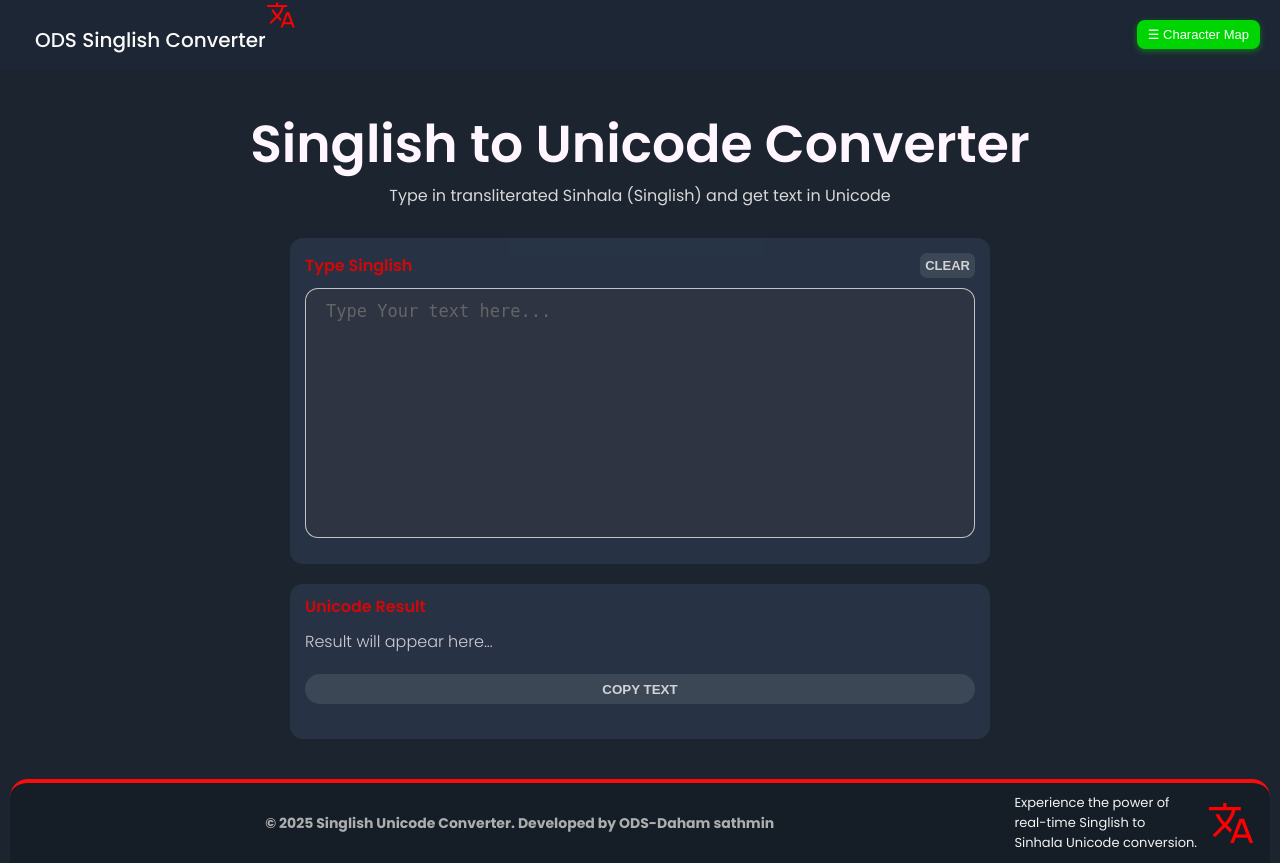
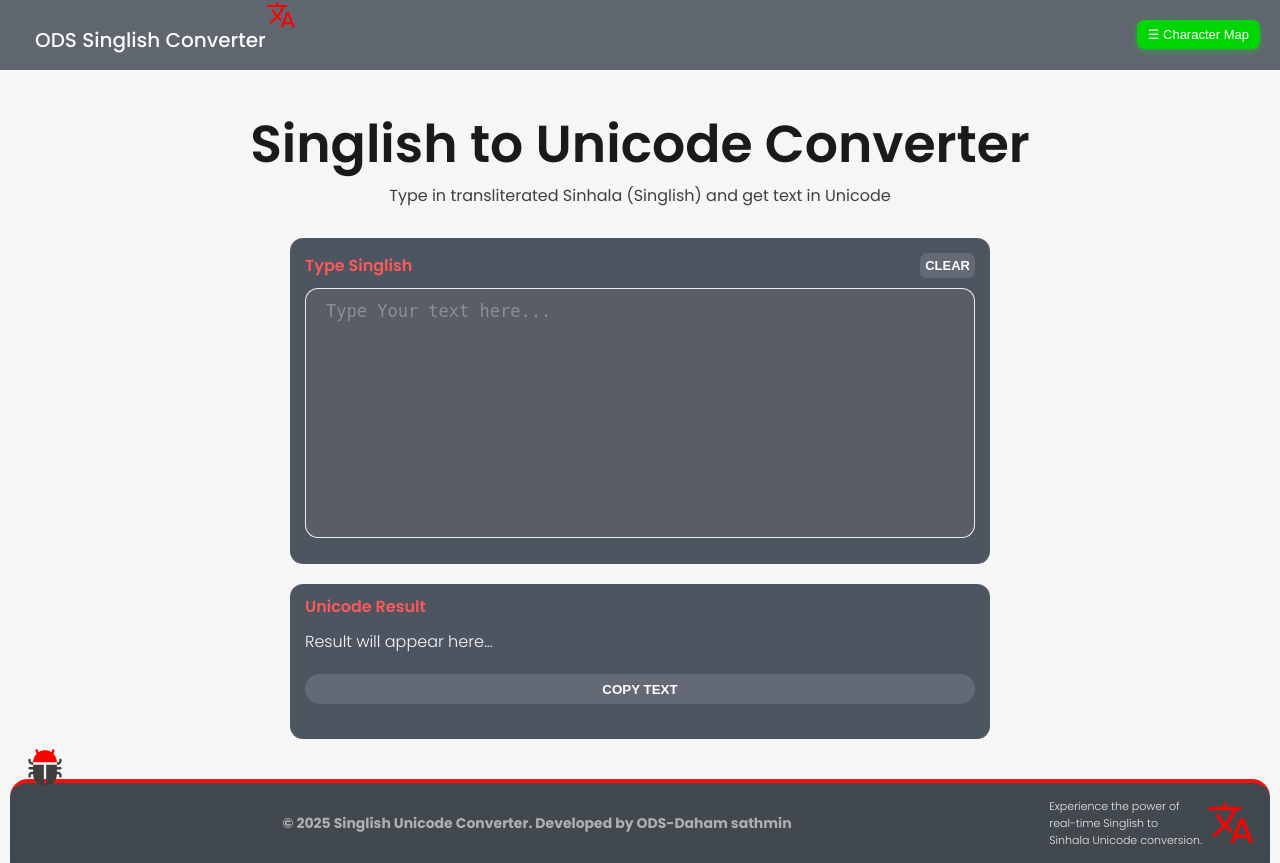
Before and after one commit to DahamSathmina/ODS_Singlish_Converter-Base_on_python, a Flask app: page / in a window 1280 px wide. Run offline with Flask 3, Linux system fonts and the light colour scheme.

Commit message:
Update V2.3.1.0

```diff
--- a/static/script.js
+++ b/static/script.js
@@ -35,9 +35,42 @@ document.addEventListener("DOMContentLoaded", function () {
         if (t < 1) return (c / 2) * t * t * t + b;
         t -= 2;
         return (c / 2) * (t * t * t + 2) + b;
-      }
+      }s
 
       requestAnimationFrame(animation);
     });
   });
 });
+/* Toggle Light/Dark Theame */
+document.addEventListener("DOMContentLoaded", () => {
+  const themeToggle = document.getElementById("theme-toggle");
+  const root = document.documentElement;
+
+  // Define icons for dark and light modes
+  const darkIcon = "/static/assets/Theme_Toggle_Dark.svg";  // replace with your dark mode icon path
+  const lightIcon = "/static/assets/Theme_Toggle_Light.svg"; // replace with your light mode icon path
+
+  // Initialize theme and icon from localStorage or default dark
+  let savedTheme = localStorage.getItem("theme") || "light";
+  root.setAttribute("data-theme", savedTheme);
+  updateIcon(savedTheme);
+
+  themeToggle.addEventListener("click", () => {
+    let currentTheme = root.getAttribute("data-theme");
+    let newTheme = currentTheme === "light" ? "dark" : "light";
+    root.setAttribute("data-theme", newTheme);
+    localStorage.setItem("theme", newTheme);
+    updateIcon(newTheme);
+  });
+
+  function updateIcon(theme) {
+    const img = themeToggle.querySelector("img");
+    if (theme === "light") {
+      img.src = lightIcon;
+      img.alt = "Switch to Dark Mode";
+    } else {
+      img.src = darkIcon;
+      img.alt = "Switch to Light Mode";
+    }
+  }
+});
--- a/static/style.css
+++ b/static/style.css
@@ -1,4 +1,26 @@
 @import url('https://fonts.googleapis.com/css2?family=Poppins:ital,wght@0,100;0,200;0,300;0,400;0,500;0,600;0,700;0,800;0,900;1,100;1,200;1,300;1,400;1,500;1,600;1,700;1,800;1,900&display=swap');
+
+:root {
+    /* Dark theme colors */
+  --bg-color: #1b242f;
+  --text-color: #dbdbdb;
+  --main_title-color: #ffffff;
+  --area-bg-color: rgba(43, 56, 75, 0.95);
+  --secondary-color: #ff3232;
+  --button-bg-color: #00d504;
+  --button-hover-bg-color: #00ff008e;
+  transition: background-color 0.5s ease, color 0.5s ease;
+}
+
+[data-theme="light"] {
+  --bg-color: #f6f6f6;
+  --text-color: #3f3f3f;
+  --main_title-color: #1a1a1a;
+  --area-bg-color: rgb(35, 46, 61);
+  --secondary-color: #ff3232;
+  --button-bg-color: #00d504;
+  --button-hover-bg-color: #00ff008e;
+}
 
 * {
 /* Style the entire scrollbar */
@@ -57,7 +79,7 @@ header{
 body{
     font-family: poppins, sans-serif;
     font-size: small;
-    background-color: #1b242f;
+    background-color: var(--bg-color);
     color:#fff6ff;
     padding: 10px;
     padding-bottom: 0px;
@@ -75,11 +97,13 @@ body{
 .main-title{
     text-align: center;
     font-size: 52px;
+    color: var(--main_title-color);
     font-weight: 600;
 }
 .small-title{
+    text-align: center;
     font-size: 16px;
-    color: #d8d8d8;
+    color: var(--text-color);
     font-weight: 400;
 }
 .area-container{
@@ -87,7 +111,7 @@ body{
     max-width: 700px;
     margin: auto;
     padding-bottom: 20px;
-    background-color: #2b384bfb;
+    background-color: var(--area-bg-color);
     opacity: 80%;
     border-radius: 13px;
 }
@@ -95,7 +119,7 @@ body{
     width:100%;
     max-width: 700px;
     margin: auto;
-    background-color: #2b384bfb;
+    background-color: var(--area-bg-color);
     opacity: 80%;
     border-radius: 13px;
     margin-top: 20px;
@@ -118,7 +142,7 @@ body{
 .secondary-title{
     font-size: 16px;
     font-weight: 600;
-    color: #ff0000;
+    color: var(--secondary-color);
 }
 
 .glow{
@@ -176,6 +200,23 @@ textarea {
 a{
     color:#fcfcfce2;
 }
+.theme_toggle {
+    background: none;
+    border: none;
+    cursor: pointer;
+    position: absolute; /* or fixed, depending on your layout */
+    bottom: 10px;          /* adjust vertical position */
+    left: 20px;         /* align to the left corner */
+    z-index: 1000;      /* to keep it on top */
+    position: fixed; /* keeps it in view */
+}
+.theme_toggle img{
+    transition: transform 0.3s ease, opacity 0.3s ease;
+}
+.theme_toggle img:hover {
+  transform: rotate(360deg);
+  opacity: 0.6;
+}
 .scheme{
     width: 100%;
     max-width: 500px;
@@ -202,11 +243,11 @@ td {
   right: -400px;
   width: 300px;
   height: 100vh;
-  background-color: #1f2937dc;
+  background-color: var(--area-bg-color);
   backdrop-filter: blur(10px);
   color: white;
   padding: 20px;
-  box-shadow: 0px 0 10px rgba(255, 11, 11, 0.782);
+  box-shadow: 0px 0 10px rgba(255, 11, 11, 0.936);
   transition: right 0.5s ease;
   overflow-y: auto;
   overflow-x: hidden;
@@ -223,7 +264,7 @@ td {
   top: 20px;
   right: 20px;
   z-index: 1100;
-  background-color: #00d504;
+  background-color: var(--button-bg-color);
   color: white;
   padding: 7px 11px;
   border: none;
@@ -237,7 +278,7 @@ td {
 
 .toggle-button:hover {
   font-size: 14px;
-  background-color: #00d5048e;
+  background-color: var(--button-hover-bg-color);
   border-left: 3.5px solid #00ff00;
   box-shadow: 0 2px 6px rgba(9, 255, 0, 0.350);
   padding: 8px 12px;
@@ -267,7 +308,7 @@ footer {
     width: 28px;
     height: 28px;
     position: absolute;
-    left: 0;
+    right: 10px;
 }
 .footertxt{
     color: #b6b6b6f1;
@@ -278,10 +319,10 @@ footer {
     text-align: center;
 }
 .footer_para{
-    color: #f3f3f3;
+    color: #eaeaea;
     font-family: poppins, sans-serif;
-    font-weight: 400;
-    font-size: 13px;
+    font-weight: 350;
+    font-size: 11px;
     margin: 0;
-    padding-right: 10px; /* Adjusted for logo */
+    padding-right: 5px; /* Adjusted for logo */
 }
--- a/templates/index.html
+++ b/templates/index.html
@@ -6,7 +6,7 @@
   <link rel="shortcut icon" href="./assets/icons/web/favicon.ico" type="image/x-icon">
 
   <!-- Link to CSS, js and logo in Flask static folder -->
-  <link rel="icon" href="{{ url_for('static', filename='main_logo.png') }}" type="image/x-icon" />
+  <link rel="icon" href="{{ url_for('static', filename='assets/icons/main_logo.png') }}" type="image/x-icon" />
   <link rel="stylesheet" href="{{ url_for('static', filename='style.css') }}" />
   <script src="{{ url_for('static', filename='script.js') }}"></script>
 
@@ -26,7 +26,7 @@
   <header>
     <h1 class="header-title">ODS Singlish Converter</h1>
     <div class="header">
-      <img src="{{ url_for('static', filename='main_logo.svg') }}" alt="Logo" class="logo" />
+      <img src="{{ url_for('static', filename='assets/icons/main_logo.svg') }}" alt="Logo" class="logo" />
     </div>
   </header>
 
@@ -73,6 +73,10 @@
       <button id="copy-button" onclick="copyText()">COPY TEXT</button>
     </div>
   </div>
+<!-- Toggle light/dark theame -->
+<button id="theme-toggle" class="theme_toggle" aria-label="Toggle Dark/Light Mode" title="Toggle Dark/Light Mode">
+  <img src="{{ url_for('static', filename='assets/Theme_Toggle_Dark.svg') }}" alt="Toggle Dark/Light Mode" width="38px" height="38px" />
+</button>
 
   <!-- Sidebar Toggle Button -->
   <button id="toggleBtn" class="toggle-button">☰ Character Map</button>
@@ -236,7 +240,7 @@
       <p class="footer_para">Experience the power of<br>
         real-time Singlish to <br>
         Sinhala Unicode conversion.</p>
-      <img src="{{ url_for('static', filename='main_logo.svg') }}" alt="Footer_Logo" class="footer-logo" />
+      <img src="{{ url_for('static', filename='assets/icons/main_logo.svg') }}" alt="Footer_Logo" class="footer-logo" />
     </div>
   </footer>
 
```
Also changed, not shown: static/assets/Theme_Toggle_Dark.svg (added), static/assets/Theme_Toggle_Light.svg (added), static/assets/icons/main_logo.png (renamed from static/main_logo.png), static/assets/icons/main_logo.svg (renamed from static/main_logo.svg).
